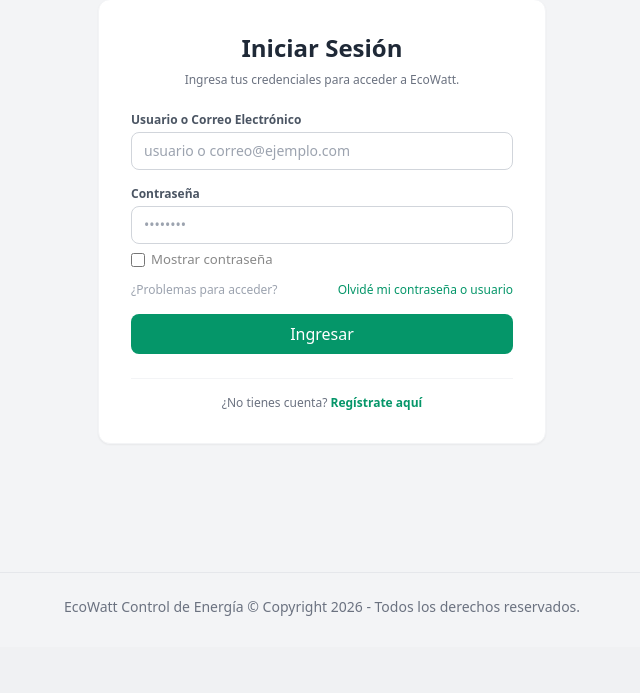
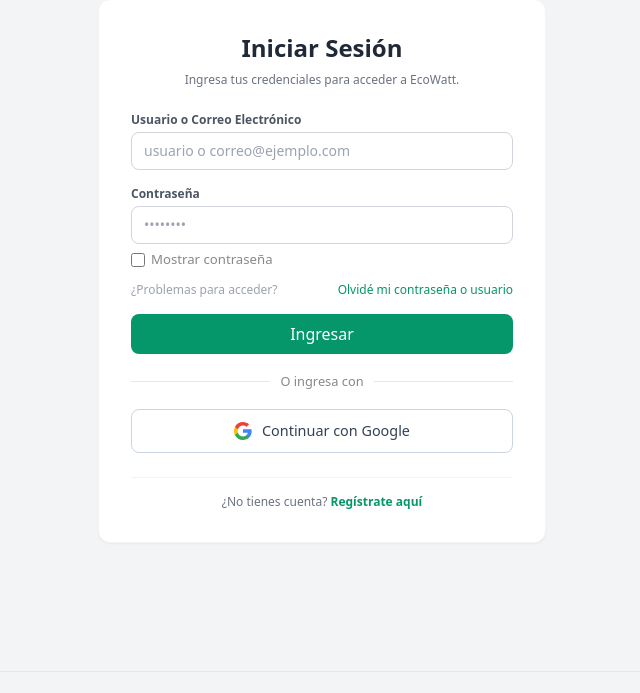
Before and after one commit to B1cyruz/ecowatts-control-energia, a Flask app: page /login in a window 1280 px wide. Shown: the part 153-846 px from the top of the page, without its empty margins (318-958 px from the left). Before the commit the page ends 769 px from the top, so only its background shows below. Run offline with Flask 3, Linux system fonts and the light colour scheme; some libraries are stand-ins or nearby versions.

Commit message:
Sprint 8 Autorización de acceso por Google

```diff
--- a/app/routes.py
+++ b/app/routes.py
@@ -1,5 +1,7 @@
 from flask import Blueprint, render_template
 from flask import Blueprint, jsonify, request
+from flask import Blueprint, redirect, url_for, session, flash
+from app import oauth
 from app.database import db
 from datetime import datetime
 import re
@@ -7,7 +9,48 @@ from werkzeug.security import generate_password_hash, check_password_hash
 from flask import render_template, request, jsonify, session, redirect, url_for
 from bson.objectid import ObjectId
 
+
+
 main = Blueprint('main', __name__)
+
+@main.route('/login/google')
+def login_google():
+    redirect_uri = url_for('main.google_callback', _external=True)
+    return oauth.google.authorize_redirect(redirect_uri)
+
+@main.route('/login/google/callback')
+def google_callback():
+    token = oauth.google.authorize_access_token()
+    user_info = token.get('userinfo')
+
+    if not user_info:
+        flash('Error al autenticar con Google.', 'danger')
+        return redirect(url_for('main.login'))
+
+    google_id = user_info['sub']
+    email = user_info['email']
+    name = user_info.get('name', '')
+
+    # Buscamos en MongoDB
+    users_collection = db['users']
+    user = users_collection.find_one({'$or': [{'email': email}, {'google_id': google_id}]})
+
+    if not user:
+        new_user = {
+            'name': name,
+            'email': email,
+            'google_id': google_id,
+            'auth_provider': 'google'
+        }
+        users_collection.insert_one(new_user)
+        user = new_user
+
+    session['user_id'] = str(user.get('_id', google_id))
+    session['user_email'] = email
+    session['user_name'] = name
+
+    flash(f'¡Bienvenido {name}!', 'success')
+    return redirect(url_for('main.dashboard'))
 
 @main.route('/')
 def dashboard():
--- a/app/static/style.css
+++ b/app/static/style.css
@@ -21,3 +21,48 @@
   cursor: pointer;
   user-select: none;
 }
+/* Separador visual 'O' */
+.divider {
+  display: flex;
+  align-items: center;
+  text-align: center;
+  margin: 18px 0;
+  color: #888888;
+  font-size: 0.8rem;
+}
+
+.divider::before,
+.divider::after {
+  content: '';
+  flex: 1;
+  border-bottom: 1px solid #e2e8f0;
+}
+
+.divider span {
+  padding: 0 10px;
+}
+
+/* Botón estilizado de Google */
+.btn-google {
+  display: flex;
+  align-items: center;
+  justify-content: center;
+  gap: 10px;
+  width: 100%;
+  padding: 10px;
+  background-color: #ffffff;
+  border: 1px solid #cbd5e1;
+  border-radius: 8px;
+  color: #334155;
+  font-family: inherit;
+  font-size: 0.9rem;
+  font-weight: 500;
+  text-decoration: none;
+  transition: background-color 0.2s ease, border-color 0.2s ease;
+  box-sizing: border-box;
+}
+
+.btn-google:hover {
+  background-color: #f8fafc;
+  border-color: #94a3b8;
+}
--- a/app/templates/login.html
+++ b/app/templates/login.html
@@ -38,7 +38,21 @@
             Ingresar
         </button>
         </form>
+<!-- Separador visual -->
+    <div class="divider">
+        <span>O ingresa con</span>
+    </div>
 
+    <!-- Botón de autenticación con Google -->
+    <a href="{{ url_for('main.login_google') }}" class="btn-google">
+        <svg width="18" height="18" viewBox="0 0 18 18" xmlns="http://www.w3.org/2000/svg">
+            <path d="M17.64 9.2c0-.637-.057-1.251-.164-1.84H9v3.481h4.844a4.14 4.14 0 0 1-1.796 2.716v2.259h2.908c1.702-1.567 2.684-3.875 2.684-6.616z" fill="#4285F4"/>
+            <path d="M9 18c2.43 0 4.467-.806 5.956-2.18l-2.908-2.259c-.806.54-1.837.86-3.048.86-2.344 0-4.328-1.584-5.036-3.711H.957v2.332A8.997 8.997 0 0 0 9 18z" fill="#34A853"/>
+            <path d="M3.964 10.71A5.41 5.41 0 0 1 3.682 9c0-.593.102-1.17.282-1.71V4.958H.957A8.996 8.996 0 0 0 0 9c0 1.452.348 2.827.957 4.042l3.007-2.332z" fill="#FBBC05"/>
+            <path d="M9 3.58c1.321 0 2.508.454 3.44 1.345l2.582-2.58C13.463.891 11.426 0 9 0A8.997 8.997 0 0 0 .957 4.958L3.964 7.29C4.672 5.163 6.656 3.58 9 3.58z" fill="#EA4335"/>
+  </svg>
+  Continuar con Google
+</a>
     <div class="mt-6 border-t border-gray-100 pt-4 text-center">
         <p class="text-xs text-gray-500">¿No tienes cuenta?
             <a href="/registro" class="text-emerald-600 font-semibold hover:underline">Regístrate aquí</a>
```
Also changed, not shown: app/__init__.py (+17 -0 lines), requirements.txt (+9 -0 lines).
